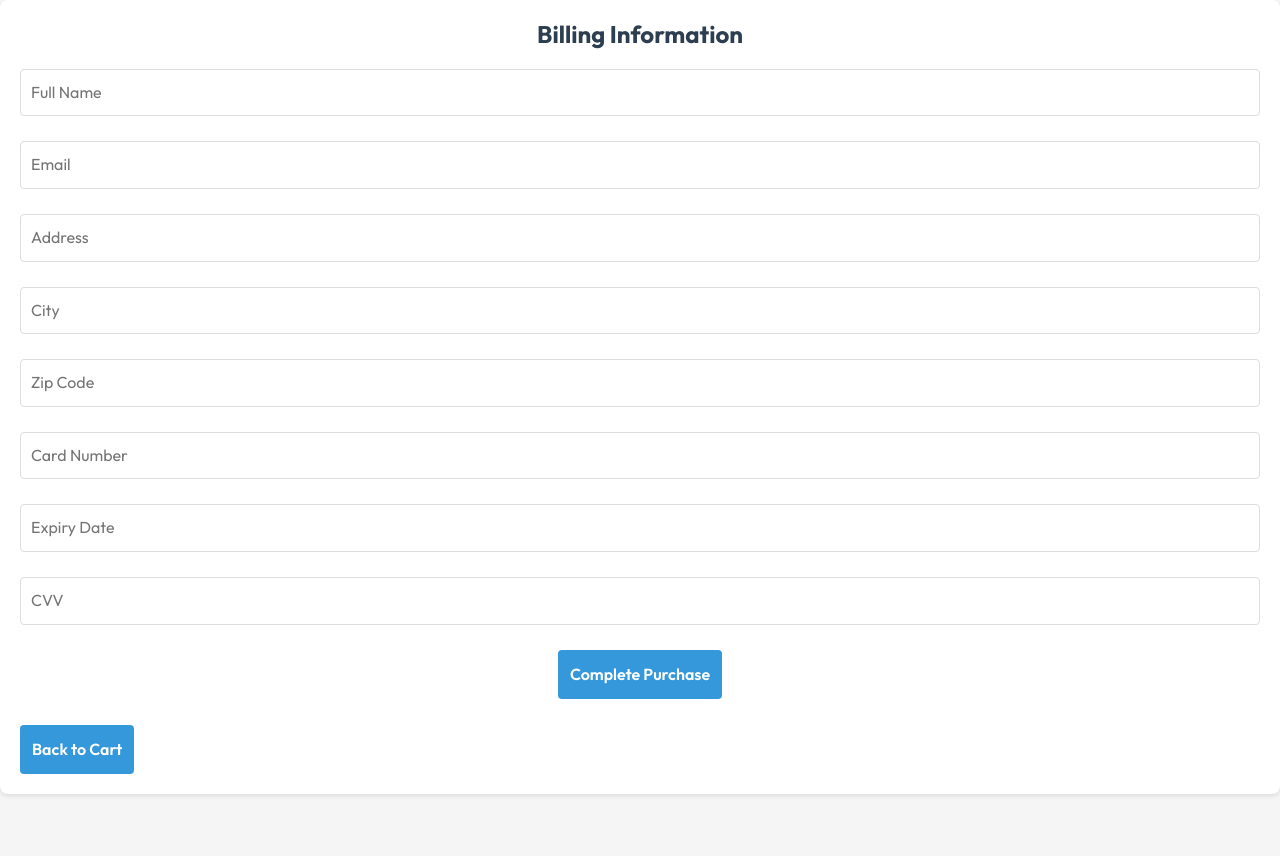
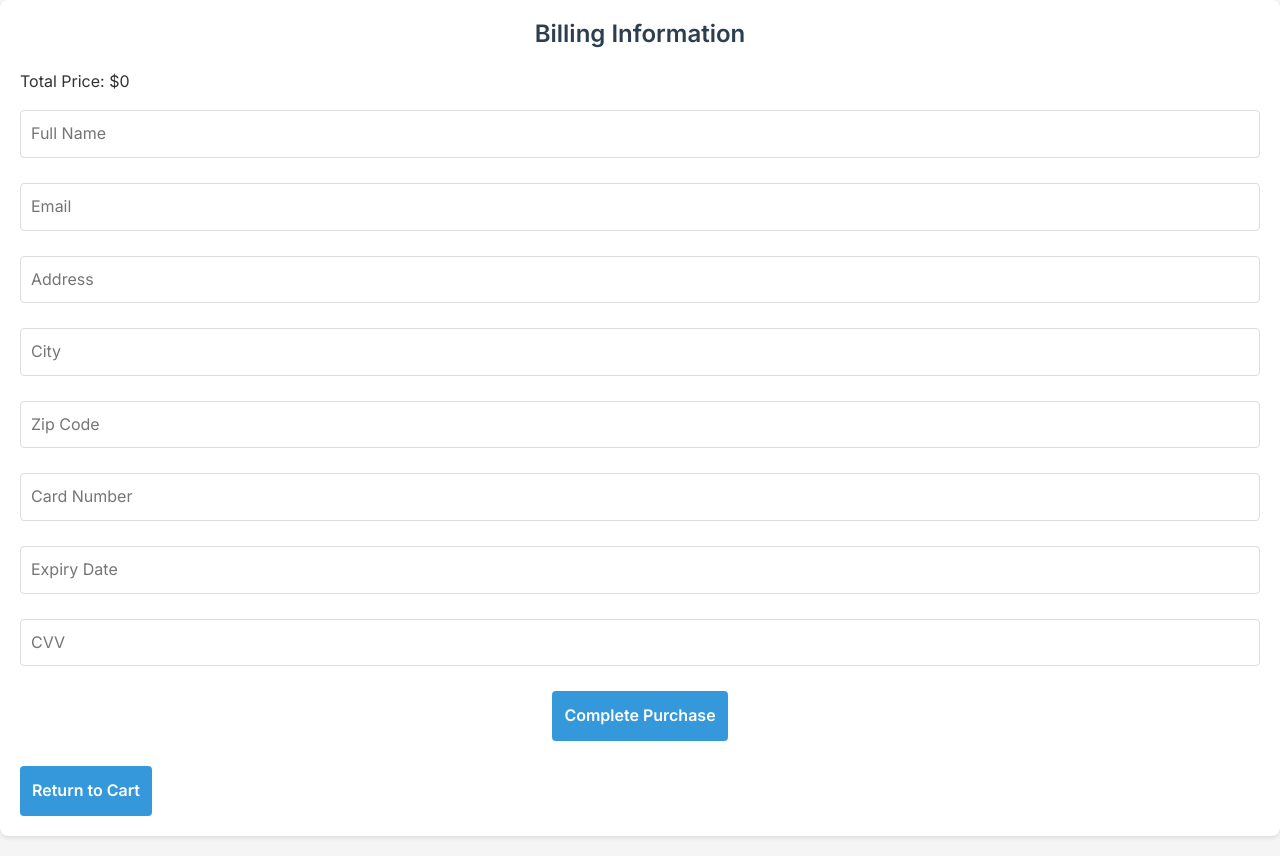
Before and after one commit to zayed-haque/wl-shop, a React (Create React App) app in the folder wl_shop_frontend/: page /billing in a window 1280 px wide. Before the commit the page ends 814 px from the top, so only its background shows below. Built offline with nearby package versions, Linux system fonts and the light colour scheme.

Commit message:
Improved Add item UI

```diff
--- a/wl_shop_frontend/package.json
+++ b/wl_shop_frontend/package.json
@@ -20,7 +20,7 @@
     "react-modal": "^3.16.1",
     "react-qr-barcode-scanner": "^1.0.6",
     "react-router-dom": "^6.26.0",
-    "react-scripts": "5.0.1",
+    "react-scripts": "^5.0.1",
     "web-vitals": "^2.1.4"
   },
   "scripts": {
--- a/wl_shop_frontend/src/components/AddItem.js
+++ b/wl_shop_frontend/src/components/AddItem.js
@@ -6,7 +6,7 @@ import 'bootstrap/dist/css/bootstrap.min.css';
 import Modal from 'react-modal';
 import { Container, Row, Col, Button, Form, Card } from 'react-bootstrap';
 import { FaBarcode, FaSearch } from 'react-icons/fa';
-import './AddItem.css'; // We'll create this CSS file for custom styles
+import './AddItem.css';
 
 const AddItem = () => {
   const { addItemToCart } = useContext(CartContext);
@@ -22,7 +22,7 @@ const AddItem = () => {
     if (scanning) {
       scannerRef.current = new Html5QrcodeScanner(
         "reader",
-        { fps: 10, qrbox: 250 },
+        { fps: 10, qrbox: 250},
         false
       );
       scannerRef.current.render(handleBarcodeScanned);
@@ -91,7 +91,12 @@ const AddItem = () => {
 
   return (
     <Container className="add-item-container">
-      <h1 className="text-center mb-4">Add Item to Cart</h1>
+      <nav>
+        <Button variant="link" onClick={() => navigate('/home')} className="back-button">
+          <img src="images/back.svg" alt="back-button" />
+        </Button>
+        <span><h1 className="text-center mb-4">Add Item to Cart</h1></span>
+      </nav>
       <Row className="justify-content-center">
         <Col md={6}>
           <Card className="mb-4">
--- a/wl_shop_frontend/src/components/Billing.js
+++ b/wl_shop_frontend/src/components/Billing.js
@@ -1,12 +1,19 @@
-import React from 'react';
+import React, { useContext } from 'react';
 import { useNavigate } from 'react-router-dom';
+import { CartContext } from './CartContext';
 
 function Billing() {
   const navigate = useNavigate();
+  const { totalPrice } = useContext(CartContext);
+
+  const handleCheckout = () => {
+    navigate('/checkout', { state: { totalPrice } });
+  };
 
   return (
     <div className="billing-container">
       <h1>Billing Information</h1>
+      <p>Total Price: ${totalPrice}</p>
       {/* Add your billing form here */}
       <form>
         <input type="text" placeholder="Full Name" />
@@ -17,10 +24,10 @@ function Billing() {
         <input type="text" placeholder="Card Number" />
         <input type="text" placeholder="Expiry Date" />
         <input type="text" placeholder="CVV" />
-        <button type="submit">Complete Purchase</button>
+        <button type="button" onClick={handleCheckout}>Complete Purchase</button>
       </form>
       <br></br>
-      <button onClick={() => navigate('/cart')}>Back to Cart</button>
+      <button onClick={() => navigate('/cart')}>Return to Cart</button>
     </div>
   );
 }
--- a/wl_shop_frontend/src/components/Cart.js
+++ b/wl_shop_frontend/src/components/Cart.js
@@ -1,10 +1,12 @@
 import React, { useContext, useState, useEffect } from 'react';
 import { useNavigate, Route, Routes } from 'react-router-dom';
 import { CartContext } from './CartContext';
+import { Button } from 'react-bootstrap'; // Add this line
 import CartItems from './CartItems';
 import OrderSummary from './OrderSummary';
 import AddItem from './AddItem';
-import Checkout from './Checkout';
+import Billing from './Billing';
+import 'bootstrap/dist/css/bootstrap.min.css';
 import './Cart.css';
 
 function Cart() {
@@ -91,12 +93,15 @@ function Cart() {
     }
   };
 
-  const handleCheckout = () => {
-    navigate('/checkout', { state: { totalPrice } });
+  const handleBilling = () => {
+    navigate('/billing', { state: { totalPrice } });
   };
 
   return (
     <div className="cart-container">
+      <Button variant="link" onClick={() => navigate('/home')} className="back-button">
+        <img src="images/back.svg" alt="back-button" />
+      </Button>
       <h1>My Cart</h1>
       <button className="add-item-button" onClick={() => navigate('/add-item')}>Add Item</button>
       <input
@@ -111,11 +116,9 @@ function Cart() {
       <div className="cart-summary">
         <OrderSummary items={items} shippingCost={shippingCost} />
       </div>
-      <button className="checkout-button" onClick={handleCheckout}>Proceed to Checkout</button>
-
       <Routes>
         <Route path="/add-item" element={<AddItem />} />
-        <Route path="/checkout" element={<Checkout />} />
+        <Route path="/billing" element={<Billing/>} />
       </Routes>
     </div>
   );
--- a/wl_shop_frontend/src/components/CartContext.js
+++ b/wl_shop_frontend/src/components/CartContext.js
@@ -1,9 +1,10 @@
-import React, { createContext, useState } from 'react';
+import React, { createContext, useState, useEffect } from 'react';
 
 export const CartContext = createContext();
 
 export const CartProvider = ({ children }) => {
     const [items, setItems] = useState([]);
+    const [totalPrice, setTotalPrice] = useState(0);
 
     const addItemToCart = (item) => {
         const existingItem = items.find(i => i.name === item.name);
@@ -29,8 +30,17 @@ export const CartProvider = ({ children }) => {
         ));
     };
 
+    useEffect(() => {
+        const calculateTotalPrice = () => {
+            const total = items.reduce((sum, item) => sum + item.price * item.quantity, 0);
+            setTotalPrice(total);
+        };
+
+        calculateTotalPrice();
+    }, [items]);
+
     return (
-        <CartContext.Provider value={{ items, addItemToCart, setItems, removeItem, updateQuantity }}>
+        <CartContext.Provider value={{ items, addItemToCart, setItems, removeItem, updateQuantity, totalPrice }}>
             {children}
         </CartContext.Provider>
     );
```
Also changed, not shown: wl_shop_frontend/public/images/back.svg (added), 1 other file (tests, documents, lock files or other folders).
